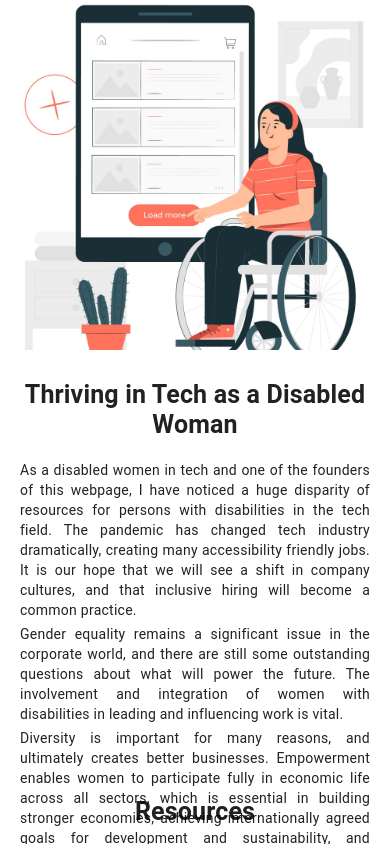
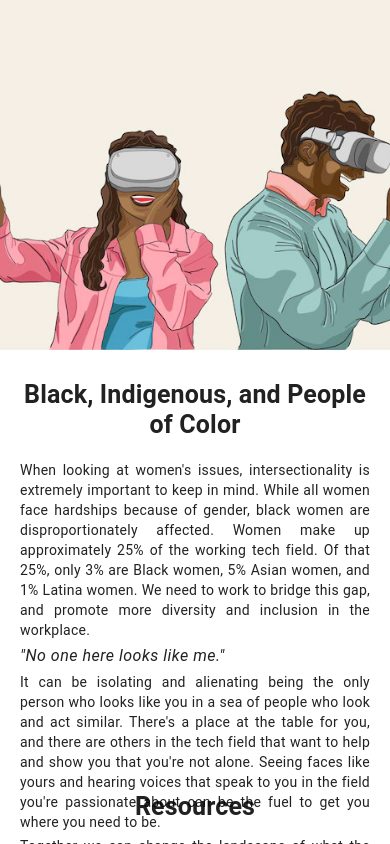
Before and after one commit to satishnaikawadi2011/abhiman-frontend, a React Native app: screen / in a window 390 px wide. Built offline with nearby package versions, Linux system fonts and the light colour scheme.

Commit message:
✨ feat : add BIPOCScreen to screens

```diff
--- a/App.tsx
+++ b/App.tsx
@@ -1,12 +1,13 @@
 import { StatusBar } from 'expo-status-bar';
 import { StyleSheet, Text, View } from 'react-native';
+import BIPOCScreen from './src/screens/BIPOCScreen';
 import DisabilityScreen from './src/screens/DisabilityScreen';
 import ImposterSyndromeScreen from './src/screens/ImposterSyndromeScreen';
 import LGBTQScreen from './src/screens/LGBTQScreen';
 import VoiceScreen from './src/screens/VoiceScreen';
 
 export default function App() {
-	return <DisabilityScreen />;
+	return <BIPOCScreen />;
 	// return (
 	//   <View style={styles.container}>
 	//     <Text>Hello World!</Text>
--- /dev/null
+++ b/src/screens/BIPOCScreen.tsx
@@ -0,0 +1,110 @@
+import { Image, Linking, ScrollView, StyleSheet, Text, View } from 'react-native';
+import React from 'react';
+import { Paragraph, Subheading, Title, Button } from 'react-native-paper';
+import LinkButton from '../components/LinkButton';
+
+const BIPOCScreen = () => {
+	return (
+		<View style={{ flex: 1 }}>
+			<View style={{ flex: 1 }}>
+				<ScrollView contentContainerStyle={{ flexGrow: 1 }}>
+					<Image style={styles.image} source={require('../../assets/images/BIPOC.jpg')} />
+					<View style={styles.container}>
+						<View style={styles.subContainer}>
+							<Title style={styles.title}>Black, Indigenous, and People of Color</Title>
+						</View>
+						<View style={{ flex: 1 }}>
+							<View style={styles.subContainer}>
+								<Paragraph style={styles.paragraph}>
+									When looking at women's issues, intersectionality is extremely important to keep in
+									mind. While all women face hardships because of gender, black women are
+									disproportionately affected. Women make up approximately 25% of the working tech
+									field. Of that 25%, only 3% are Black women, 5% Asian women, and 1% Latina women. We
+									need to work to bridge this gap, and promote more diversity and inclusion in the
+									workplace.
+								</Paragraph>
+								<Subheading style={styles.subHeading}>"No one here looks like me."</Subheading>
+								<Paragraph style={styles.paragraph}>
+									It can be isolating and alienating being the only person who looks like you in a sea
+									of people who look and act similar. There's a place at the table for you, and there
+									are others in the tech field that want to help and show you that you're not alone.
+									Seeing faces like yours and hearing voices that speak to you in the field you're
+									passionate about can be the fuel to get you where you need to be.
+								</Paragraph>
+								<Paragraph style={styles.paragraph}>
+									Together we can change the landscape of what the technology field looks like, by
+									showing up, being present, and pushing back on the status quo.
+								</Paragraph>
+							</View>
+						</View>
+					</View>
+					<View style={styles.container}>
+						<View style={styles.subContainer}>
+							<Title style={styles.title}>Resources</Title>
+						</View>
+						<View style={{ flex: 1 }}>
+							<View style={styles.subContainer}>
+								<LinkButton onPress={() => Linking.openURL('https://www.blackgirlscode.com/')}>
+									Black Girls Code
+								</LinkButton>
+								<LinkButton
+									onPress={() =>
+										Linking.openURL(
+											'https://siliconangle.com/2020/06/12/actionable-advice-breaking-tech-staying-woman-color-womenintech/'
+										)}
+								>
+									Breaking Into (And Staying In) Tech As A Woman Of Color
+								</LinkButton>
+								<LinkButton
+									onPress={() =>
+										Linking.openURL(
+											'https://www.bbc.com/worklife/article/20200724-why-imposter-syndrome-hits-women-and-women-of-colour-harder'
+										)}
+								>
+									Why Imposter Syndrome hits Women and Women of Colour Harder
+								</LinkButton>
+								<LinkButton onPress={() => Linking.openURL('https://www.blackgirlventures.org/')}>
+									Black Girl Ventures
+								</LinkButton>
+							</View>
+						</View>
+					</View>
+				</ScrollView>
+			</View>
+		</View>
+	);
+};
+
+export default BIPOCScreen;
+
+const styles = StyleSheet.create({
+	image:
+		{
+			width: '100%',
+			height: 350
+		},
+	container:
+		{
+			padding: 20,
+			flex: 1
+		},
+	subHeading:
+		{
+			fontSize: 16,
+			fontStyle: 'italic'
+		},
+	title:
+		{
+			fontSize: 25,
+			fontWeight: 'bold',
+			textAlign: 'center'
+		},
+	subContainer:
+		{
+			marginVertical: 8
+		},
+	paragraph:
+		{
+			textAlign: 'justify'
+		}
+});
```
Also changed, not shown: assets/images/BIPOC.jpg (added).
